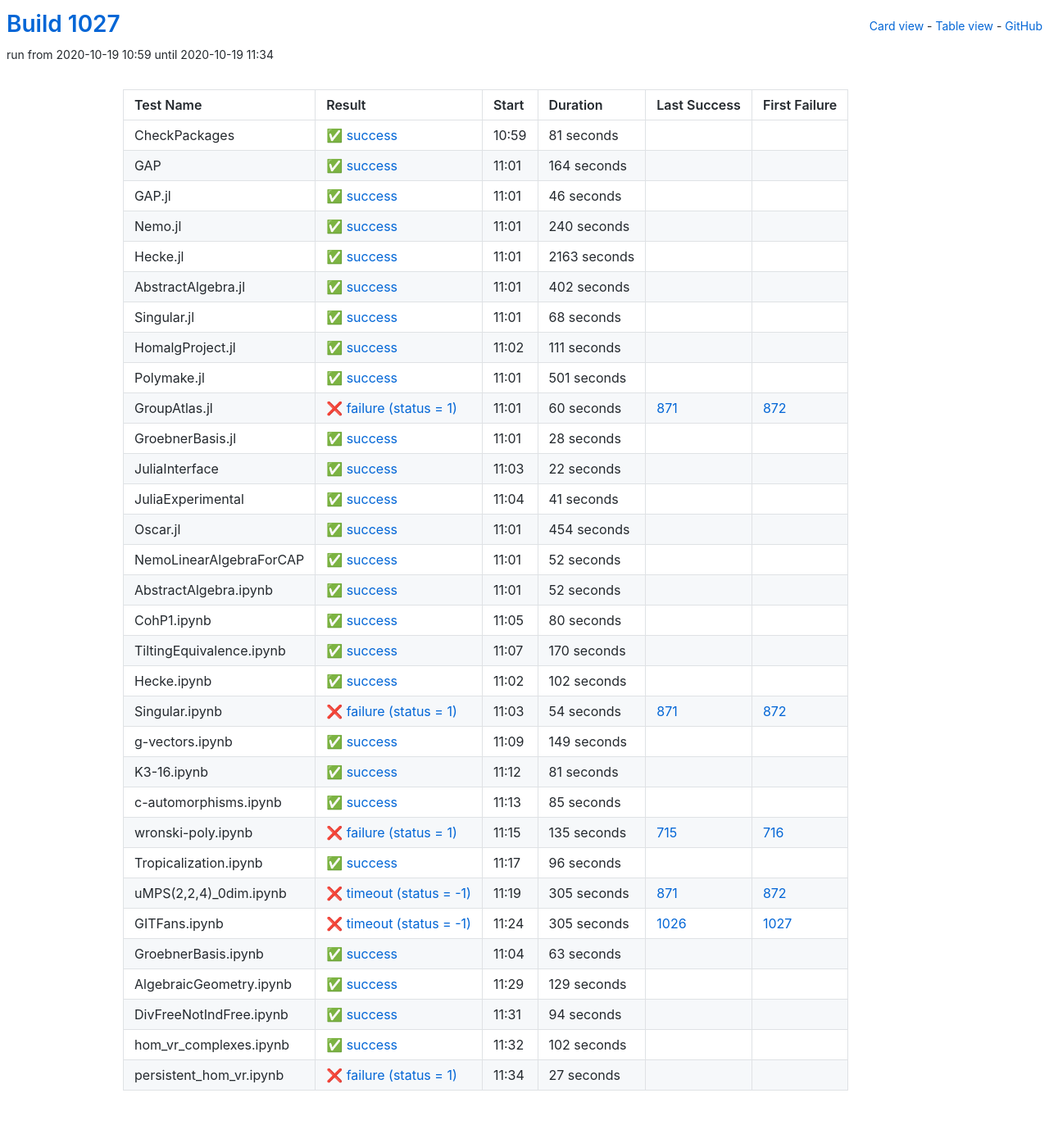
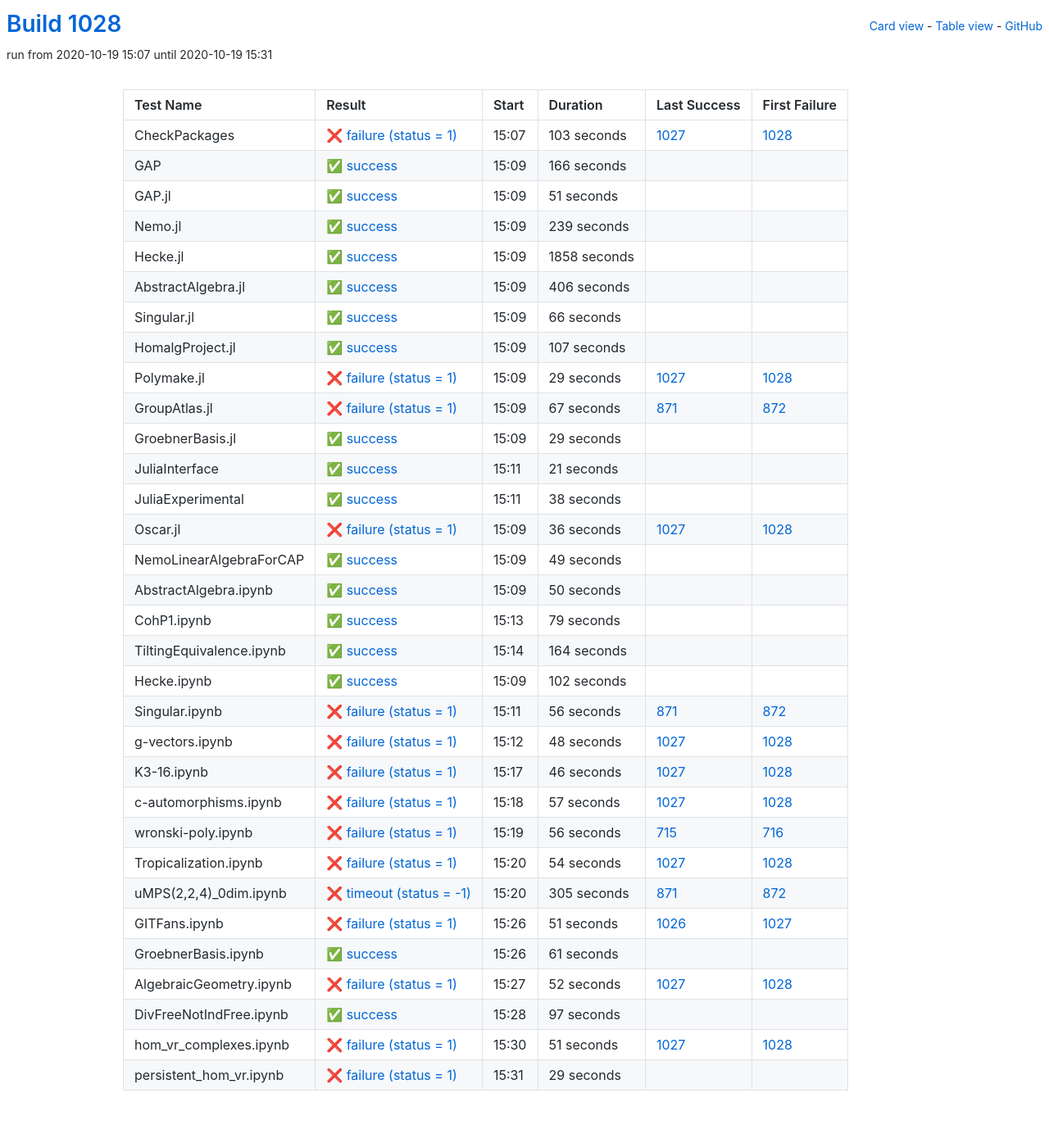
Before and after one commit to oscar-system/oscar-ci-status-stable, a Jekyll site: the page built from table.html, in a window 1280 px wide. Shown: the whole page at 82% size. Built offline with Jekyll 4.4.1, drawn with Linux system fonts in a browser that asks for light colours.

Commit message:
Build #1028

```diff
--- a/_data/ci.yml
+++ b/_data/ci.yml
@@ -1,6 +1,6 @@
 ---
-build: 1027
-build_url: https://oscarci.mathematik.uni-kl.de/job/oscar-stable/1027/
+build: 1028
+build_url: https://oscarci.mathematik.uni-kl.de/job/oscar-stable/1028/
 job: oscar-stable
 organization: oscar-system
 repo: oscar-ci-status-stable
@@ -8,20 +8,212 @@ repourl: https://github.com/oscar-system/oscar-ci-status-stable
 tests:
 - name: CheckPackages
   id: checkpackages
-  log: https://oscarci.mathematik.uni-kl.de/job/oscar-stable/1027/artifact/logs/build-1027/CheckPackages.log
-  start: 2020-10-19 10:59
+  log: https://oscarci.mathematik.uni-kl.de/job/oscar-stable/1028/artifact/logs/build-1028/CheckPackages.log
+  start: 2020-10-19 15:07
+  success: false
+  exitcode: 1
+  status: failure
+  duration: 103
+  last_success: 1027
+  last_success_url: https://oscarci.mathematik.uni-kl.de/job/oscar-stable/1027/
+  first_failure: 1028
+  first_failure_url: https://oscarci.mathematik.uni-kl.de/job/oscar-stable/1028/
+- name: GAP
+  id: gap
+  log: https://oscarci.mathematik.uni-kl.de/job/oscar-stable/1028/artifact/logs/build-1028/GAP.log
+  start: 2020-10-19 15:09
   success: true
   exitcode: 0
   status: success
-  duration: 81
+  duration: 166
   last_success: false
   last_success_url:
   first_failure: false
   first_failure_url:
-- name: GAP
-  id: gap
-  log: https://oscarci.mathematik.uni-kl.de/job/oscar-stable/1027/artifact/logs/build-1027/GAP.log
-  start: 2020-10-19 11:01
+- name: GAP.jl
+  id: gap-jl
+  log: https://oscarci.mathematik.uni-kl.de/job/oscar-stable/1028/artifact/logs/build-1028/GAP.jl.log
+  start: 2020-10-19 15:09
+  success: true
+  exitcode: 0
+  status: success
+  duration: 51
+  last_success: false
+  last_success_url:
+  first_failure: false
+  first_failure_url:
+- name: Nemo.jl
+  id: nemo-jl
+  log: https://oscarci.mathematik.uni-kl.de/job/oscar-stable/1028/artifact/logs/build-1028/Nemo.jl.log
+  start: 2020-10-19 15:09
+  success: true
+  exitcode: 0
+  status: success
+  duration: 239
+  last_success: false
+  last_success_url:
+  first_failure: false
+  first_failure_url:
+- name: Hecke.jl
+  id: hecke-jl
+  log: https://oscarci.mathematik.uni-kl.de/job/oscar-stable/1028/artifact/logs/build-1028/Hecke.jl.log
+  start: 2020-10-19 15:09
+  success: true
+  exitcode: 0
+  status: success
+  duration: 1858
+  last_success: false
+  last_success_url:
+  first_failure: false
+  first_failure_url:
+- name: AbstractAlgebra.jl
+  id: abstractalgebra-jl
+  log: https://oscarci.mathematik.uni-kl.de/job/oscar-stable/1028/artifact/logs/build-1028/AbstractAlgebra.jl.log
+  start: 2020-10-19 15:09
+  success: true
+  exitcode: 0
+  status: success
+  duration: 406
+  last_success: false
+  last_success_url:
+  first_failure: false
+  first_failure_url:
+- name: Singular.jl
+  id: singular-jl
+  log: https://oscarci.mathematik.uni-kl.de/job/oscar-stable/1028/artifact/logs/build-1028/Singular.jl.log
+  start: 2020-10-19 15:09
+  success: true
+  exitcode: 0
+  status: success
+  duration: 66
+  last_success: false
+  last_success_url:
+  first_failure: false
+  first_failure_url:
+- name: HomalgProject.jl
+  id: homalgproject-jl
+  log: https://oscarci.mathematik.uni-kl.de/job/oscar-stable/1028/artifact/logs/build-1028/HomalgProject.jl.log
+  start: 2020-10-19 15:09
+  success: true
+  exitcode: 0
+  status: success
+  duration: 107
+  last_success: false
+  last_success_url:
+  first_failure: false
+  first_failure_url:
+- name: Polymake.jl
+  id: polymake-jl
+  log: https://oscarci.mathematik.uni-kl.de/job/oscar-stable/1028/artifact/logs/build-1028/Polymake.jl.log
+  start: 2020-10-19 15:09
+  success: false
+  exitcode: 1
+  status: failure
+  duration: 29
+  last_success: 1027
+  last_success_url: https://oscarci.mathematik.uni-kl.de/job/oscar-stable/1027/
+  first_failure: 1028
+  first_failure_url: https://oscarci.mathematik.uni-kl.de/job/oscar-stable/1028/
+- name: GroupAtlas.jl
+  id: groupatlas-jl
+  log: https://oscarci.mathematik.uni-kl.de/job/oscar-stable/1028/artifact/logs/build-1028/GroupAtlas.jl.log
+  start: 2020-10-19 15:09
+  success: false
+  exitcode: 1
+  status: failure
+  duration: 67
+  last_success: 871
+  last_success_url: https://oscarci.mathematik.uni-kl.de/job/oscar-stable/871/
+  first_failure: 872
+  first_failure_url: https://oscarci.mathematik.uni-kl.de/job/oscar-stable/872/
+- name: GroebnerBasis.jl
+  id: groebnerbasis-jl
+  log: https://oscarci.mathematik.uni-kl.de/job/oscar-stable/1028/artifact/logs/build-1028/GroebnerBasis.jl.log
+  start: 2020-10-19 15:09
+  success: true
+  exitcode: 0
+  status: success
+  duration: 29
+  last_success: false
+  last_success_url:
+  first_failure: false
+  first_failure_url:
+- name: JuliaInterface
+  id: juliainterface
+  log: https://oscarci.mathematik.uni-kl.de/job/oscar-stable/1028/artifact/logs/build-1028/JuliaInterface.log
+  start: 2020-10-19 15:11
+  success: true
+  exitcode: 0
+  status: success
+  duration: 21
+  last_success: false
+  last_success_url:
+  first_failure: false
+  first_failure_url:
+- name: JuliaExperimental
+  id: juliaexperimental
+  log: https://oscarci.mathematik.uni-kl.de/job/oscar-stable/1028/artifact/logs/build-1028/JuliaExperimental.log
+  start: 2020-10-19 15:11
+  success: true
+  exitcode: 0
+  status: success
+  duration: 38
+  last_success: false
+  last_success_url:
+  first_failure: false
+  first_failure_url:
+- name: Oscar.jl
+  id: oscar-jl
+  log: https://oscarci.mathematik.uni-kl.de/job/oscar-stable/1028/artifact/logs/build-1028/Oscar.jl.log
+  start: 2020-10-19 15:09
+  success: false
+  exitcode: 1
+  status: failure
+  duration: 36
+  last_success: 1027
+  last_success_url: https://oscarci.mathematik.uni-kl.de/job/oscar-stable/1027/
+  first_failure: 1028
+  first_failure_url: https://oscarci.mathematik.uni-kl.de/job/oscar-stable/1028/
+- name: NemoLinearAlgebraForCAP
+  id: nemolinearalgebraforcap
+  log: https://oscarci.mathematik.uni-kl.de/job/oscar-stable/1028/artifact/logs/build-1028/NemoLinearAlgebraForCAP.log
+  start: 2020-10-19 15:09
+  success: true
+  exitcode: 0
+  status: success
+  duration: 49
+  last_success: false
+  last_success_url:
+  first_failure: false
+  first_failure_url:
+- name: AbstractAlgebra.ipynb
+  id: abstractalgebra-ipynb
+  log: https://oscarci.mathematik.uni-kl.de/job/oscar-stable/1028/artifact/logs/build-1028/AbstractAlgebra.ipynb.log
+  start: 2020-10-19 15:09
+  success: true
+  exitcode: 0
+  status: success
+  duration: 50
+  last_success: false
+  last_success_url:
+  first_failure: false
+  first_failure_url:
+- name: CohP1.ipynb
+  id: cohp1-ipynb
+  log: https://oscarci.mathematik.uni-kl.de/job/oscar-stable/1028/artifact/logs/build-1028/CohP1.ipynb.log
+  start: 2020-10-19 15:13
+  success: true
+  exitcode: 0
+  status: success
+  duration: 79
+  last_success: false
+  last_success_url:
+  first_failure: false
+  first_failure_url:
+- name: TiltingEquivalence.ipynb
+  id: tiltingequivalence-ipynb
+  log: https://oscarci.mathematik.uni-kl.de/job/oscar-stable/1028/artifact/logs/build-1028/TiltingEquivalence.ipynb.log
+  start: 2020-10-19 15:14
   success: true
   exitcode: 0
   status: success
@@ -30,202 +222,10 @@ tests:
   last_success_url:
   first_failure: false
   first_failure_url:
-- name: GAP.jl
-  id: gap-jl
-  log: https://oscarci.mathematik.uni-kl.de/job/oscar-stable/1027/artifact/logs/build-1027/GAP.jl.log
-  start: 2020-10-19 11:01
-  success: true
-  exitcode: 0
-  status: success
-  duration: 46
-  last_success: false
-  last_success_url:
-  first_failure: false
-  first_failure_url:
-- name: Nemo.jl
-  id: nemo-jl
-  log: https://oscarci.mathematik.uni-kl.de/job/oscar-stable/1027/artifact/logs/build-1027/Nemo.jl.log
-  start: 2020-10-19 11:01
-  success: true
-  exitcode: 0
-  status: success
-  duration: 240
-  last_success: false
-  last_success_url:
-  first_failure: false
-  first_failure_url:
-- name: Hecke.jl
-  id: hecke-jl
-  log: https://oscarci.mathematik.uni-kl.de/job/oscar-stable/1027/artifact/logs/build-1027/Hecke.jl.log
-  start: 2020-10-19 11:01
-  success: true
-  exitcode: 0
-  status: success
-  duration: 2163
-  last_success: false
-  last_success_url:
-  first_failure: false
-  first_failure_url:
-- name: AbstractAlgebra.jl
-  id: abstractalgebra-jl
-  log: https://oscarci.mathematik.uni-kl.de/job/oscar-stable/1027/artifact/logs/build-1027/AbstractAlgebra.jl.log
-  start: 2020-10-19 11:01
-  success: true
-  exitcode: 0
-  status: success
-  duration: 402
-  last_success: false
-  last_success_url:
-  first_failure: false
-  first_failure_url:
-- name: Singular.jl
-  id: singular-jl
-  log: https://oscarci.mathematik.uni-kl.de/job/oscar-stable/1027/artifact/logs/build-1027/Singular.jl.log
-  start: 2020-10-19 11:01
-  success: true
-  exitcode: 0
-  status: success
-  duration: 68
-  last_success: false
-  last_success_url:
-  first_failure: false
-  first_failure_url:
-- name: HomalgProject.jl
-  id: homalgproject-jl
-  log: https://oscarci.mathematik.uni-kl.de/job/oscar-stable/1027/artifact/logs/build-1027/HomalgProject.jl.log
-  start: 2020-10-19 11:02
-  success: true
-  exitcode: 0
-  status: success
-  duration: 111
-  last_success: false
-  last_success_url:
-  first_failure: false
-  first_failure_url:
-- name: Polymake.jl
-  id: polymake-jl
-  log: https://oscarci.mathematik.uni-kl.de/job/oscar-stable/1027/artifact/logs/build-1027/Polymake.jl.log
-  start: 2020-10-19 11:01
-  success: true
-  exitcode: 0
-  status: success
-  duration: 501
-  last_success: false
-  last_success_url:
-  first_failure: false
-  first_failure_url:
-- name: GroupAtlas.jl
-  id: groupatlas-jl
-  log: https://oscarci.mathematik.uni-kl.de/job/oscar-stable/1027/artifact/logs/build-1027/GroupAtlas.jl.log
-  start: 2020-10-19 11:01
-  success: false
-  exitcode: 1
-  status: failure
-  duration: 60
-  last_success: 871
-  last_success_url: https://oscarci.mathematik.uni-kl.de/job/oscar-stable/871/
-  first_failure: 872
-  first_failure_url: https://oscarci.mathematik.uni-kl.de/job/oscar-stable/872/
-- name: GroebnerBasis.jl
-  id: groebnerbasis-jl
-  log: https://oscarci.mathematik.uni-kl.de/job/oscar-stable/1027/artifact/logs/build-1027/GroebnerBasis.jl.log
-  start: 2020-10-19 11:01
-  success: true
-  exitcode: 0
-  status: success
-  duration: 28
-  last_success: false
-  last_success_url:
-  first_failure: false
-  first_failure_url:
-- name: JuliaInterface
-  id: juliainterface
-  log: https://oscarci.mathematik.uni-kl.de/job/oscar-stable/1027/artifact/logs/build-1027/JuliaInterface.log
-  start: 2020-10-19 11:03
-  success: true
-  exitcode: 0
-  status: success
-  duration: 22
-  last_success: false
-  last_success_url:
-  first_failure: false
-  first_failure_url:
-- name: JuliaExperimental
-  id: juliaexperimental
-  log: https://oscarci.mathematik.uni-kl.de/job/oscar-stable/1027/artifact/logs/build-1027/JuliaExperimental.log
-  start: 2020-10-19 11:04
-  success: true
-  exitcode: 0
-  status: success
-  duration: 41
-  last_success: false
-  last_success_url:
-  first_failure: false
-  first_failure_url:
-- name: Oscar.jl
-  id: oscar-jl
-  log: https://oscarci.mathematik.uni-kl.de/job/oscar-stable/1027/artifact/logs/build-1027/Oscar.jl.log
-  start: 2020-10-19 11:01
-  success: true
-  exitcode: 0
-  status: success
-  duration: 454
-  last_success: false
-  last_success_url:
-  first_failure: false
-  first_failure_url:
-- name: NemoLinearAlgebraForCAP
-  id: nemolinearalgebraforcap
-  log: https://oscarci.mathematik.uni-kl.de/job/oscar-stable/1027/artifact/logs/build-1027/NemoLinearAlgebraForCAP.log
-  start: 2020-10-19 11:01
-  success: true
-  exitcode: 0
-  status: success
-  duration: 52
-  last_success: false
-  last_success_url:
-  first_failure: false
-  first_failure_url:
-- name: AbstractAlgebra.ipynb
-  id: abstractalgebra-ipynb
-  log: https://oscarci.mathematik.uni-kl.de/job/oscar-stable/1027/artifact/logs/build-1027/AbstractAlgebra.ipynb.log
-  start: 2020-10-19 11:01
-  success: true
-  exitcode: 0
-  status: success
-  duration: 52
-  last_success: false
-  last_success_url:
-  first_failure: false
-  first_failure_url:
-- name: CohP1.ipynb
-  id: cohp1-ipynb
-  log: https://oscarci.mathematik.uni-kl.de/job/oscar-stable/1027/artifact/logs/build-1027/CohP1.ipynb.log
-  start: 2020-10-19 11:05
-  success: true
-  exitcode: 0
-  status: success
-  duration: 80
-  last_success: false
-  last_success_url:
-  first_failure: false
-  first_failure_url:
-- name: TiltingEquivalence.ipynb
-  id: tiltingequivalence-ipynb
-  log: https://oscarci.mathematik.uni-kl.de/job/oscar-stable/1027/artifact/logs/build-1027/TiltingEquivalence.ipynb.log
-  start: 2020-10-19 11:07
-  success: true
-  exitcode: 0
-  status: success
-  duration: 170
-  last_success: false
-  last_success_url:
-  first_failure: false
-  first_failure_url:
 - name: Hecke.ipynb
   id: hecke-ipynb
-  log: https://oscarci.mathematik.uni-kl.de/job/oscar-stable/1027/artifact/logs/build-1027/Hecke.ipynb.log
-  start: 2020-10-19 11:02
+  log: https://oscarci.mathematik.uni-kl.de/job/oscar-stable/1028/artifact/logs/build-1028/Hecke.ipynb.log
+  start: 2020-10-19 15:09
   success: true
   exitcode: 0
   status: success
@@ -236,80 +236,80 @@ tests:
   first_failure_url:
 - name: Singular.ipynb
   id: singular-ipynb
-  log: https://oscarci.mathematik.uni-kl.de/job/oscar-stable/1027/artifact/logs/build-1027/Singular.ipynb.log
-  start: 2020-10-19 11:03
+  log: https://oscarci.mathematik.uni-kl.de/job/oscar-stable/1028/artifact/logs/build-1028/Singular.ipynb.log
+  start: 2020-10-19 15:11
   success: false
   exitcode: 1
   status: failure
-  duration: 54
+  duration: 56
   last_success: 871
   last_success_url: https://oscarci.mathematik.uni-kl.de/job/oscar-stable/871/
   first_failure: 872
   first_failure_url: https://oscarci.mathematik.uni-kl.de/job/oscar-stable/872/
 - name: g-vectors.ipynb
   id: g-vectors-ipynb
-  log: https://oscarci.mathematik.uni-kl.de/job/oscar-stable/1027/artifact/logs/build-1027/g-vectors.ipynb.log
-  start: 2020-10-19 11:09
-  success: true
-  exitcode: 0
-  status: success
-  duration: 149
-  last_success: false
-  last_success_url:
-  first_failure: false
-  first_failure_url:
-- name: K3-16.ipynb
-  id: k3-16-ipynb
-  log: https://oscarci.mathematik.uni-kl.de/job/oscar-stable/1027/artifact/logs/build-1027/K3-16.ipynb.log
-  start: 2020-10-19 11:12
-  success: true
-  exitcode: 0
-  status: success
-  duration: 81
-  last_success: false
-  last_success_url:
-  first_failure: false
-  first_failure_url:
-- name: c-automorphisms.ipynb
-  id: c-automorphisms-ipynb
-  log: https://oscarci.mathematik.uni-kl.de/job/oscar-stable/1027/artifact/logs/build-1027/c-automorphisms.ipynb.log
-  start: 2020-10-19 11:13
-  success: true
-  exitcode: 0
-  status: success
-  duration: 85
-  last_success: false
-  last_success_url:
-  first_failure: false
-  first_failure_url:
-- name: wronski-poly.ipynb
-  id: wronski-poly-ipynb
-  log: https://oscarci.mathematik.uni-kl.de/job/oscar-stable/1027/artifact/logs/build-1027/wronski-poly.ipynb.log
-  start: 2020-10-19 11:15
+  log: https://oscarci.mathematik.uni-kl.de/job/oscar-stable/1028/artifact/logs/build-1028/g-vectors.ipynb.log
+  start: 2020-10-19 15:12
   success: false
   exitcode: 1
   status: failure
-  duration: 135
+  duration: 48
+  last_success: 1027
+  last_success_url: https://oscarci.mathematik.uni-kl.de/job/oscar-stable/1027/
+  first_failure: 1028
+  first_failure_url: https://oscarci.mathematik.uni-kl.de/job/oscar-stable/1028/
+- name: K3-16.ipynb
+  id: k3-16-ipynb
+  log: https://oscarci.mathematik.uni-kl.de/job/oscar-stable/1028/artifact/logs/build-1028/K3-16.ipynb.log
+  start: 2020-10-19 15:17
+  success: false
+  exitcode: 1
+  status: failure
+  duration: 46
+  last_success: 1027
+  last_success_url: https://oscarci.mathematik.uni-kl.de/job/oscar-stable/1027/
+  first_failure: 1028
+  first_failure_url: https://oscarci.mathematik.uni-kl.de/job/oscar-stable/1028/
+- name: c-automorphisms.ipynb
+  id: c-automorphisms-ipynb
+  log: https://oscarci.mathematik.uni-kl.de/job/oscar-stable/1028/artifact/logs/build-1028/c-automorphisms.ipynb.log
+  start: 2020-10-19 15:18
+  success: false
+  exitcode: 1
+  status: failure
+  duration: 57
+  last_success: 1027
+  last_success_url: https://oscarci.mathematik.uni-kl.de/job/oscar-stable/1027/
+  first_failure: 1028
+  first_failure_url: https://oscarci.mathematik.uni-kl.de/job/oscar-stable/1028/
+- name: wronski-poly.ipynb
+  id: wronski-poly-ipynb
+  log: https://oscarci.mathematik.uni-kl.de/job/oscar-stable/1028/artifact/logs/build-1028/wronski-poly.ipynb.log
+  start: 2020-10-19 15:19
+  success: false
+  exitcode: 1
+  status: failure
+  duration: 56
   last_success: 715
   last_success_url: https://oscarci.mathematik.uni-kl.de/job/oscar-stable/715/
   first_failure: 716
   first_failure_url: https://oscarci.mathematik.uni-kl.de/job/oscar-stable/716/
 - name: Tropicalization.ipynb
   id: tropicalization-ipynb
-  log: https://oscarci.mathematik.uni-kl.de/job/oscar-stable/1027/artifact/logs/build-1027/Tropicalization.ipynb.log
-  start: 2020-10-19 11:17
-  success: true
-  exitcode: 0
-  status: success
-  duration: 96
-  last_success: false
-  last_success_url:
-  first_failure: false
-  first_failure_url:
+  log: https://oscarci.mathematik.uni-kl.de/job/oscar-stable/1028/artifact/logs/build-1028/Tropicalization.ipynb.log
+  start: 2020-10-19 15:20
+  success: false
+  exitcode: 1
+  status: failure
+  duration: 54
+  last_success: 1027
+  last_success_url: https://oscarci.mathematik.uni-kl.de/job/oscar-stable/1027/
+  first_failure: 1028
+  first_failure_url: https://oscarci.mathematik.uni-kl.de/job/oscar-stable/1028/
 - name: uMPS(2,2,4)_0dim.ipynb
   id: umps-2-2-4-0dim-ipynb
-  log: https://oscarci.mathematik.uni-kl.de/job/oscar-stable/1027/artifact/logs/build-1027/uMPS-2-2-4-_0dim.ipynb.log
-  start: 2020-10-19 11:19
+  log: https://oscarci.mathematik.uni-kl.de/job/oscar-stable/1028/artifact/logs/build-1028/uMPS-2-2-4-_0dim.ipynb.log
+  start: 2020-10-19 15:20
   success: false
   exitcode: -1
   status: timeout
@@ -320,73 +320,73 @@ tests:
   first_failure_url: https://oscarci.mathematik.uni-kl.de/job/oscar-stable/872/
 - name: GITFans.ipynb
   id: gitfans-ipynb
-  log: https://oscarci.mathematik.uni-kl.de/job/oscar-stable/1027/artifact/logs/build-1027/GITFans.ipynb.log
-  start: 2020-10-19 11:24
+  log: https://oscarci.mathematik.uni-kl.de/job/oscar-stable/1028/artifact/logs/build-1028/GITFans.ipynb.log
+  start: 2020-10-19 15:26
   success: false
-  exitcode: -1
-  status: timeout
-  duration: 305
+  exitcode: 1
+  status: failure
+  duration: 51
   last_success: 1026
   last_success_url: https://oscarci.mathematik.uni-kl.de/job/oscar-stable/1026/
   first_failure: 1027
   first_failure_url: https://oscarci.mathematik.uni-kl.de/job/oscar-stable/1027/
 - name: GroebnerBasis.ipynb
   id: groebnerbasis-ipynb
-  log: https://oscarci.mathematik.uni-kl.de/job/oscar-stable/1027/artifact/logs/build-1027/GroebnerBasis.ipynb.log
-  start: 2020-10-19 11:04
+  log: https://oscarci.mathematik.uni-kl.de/job/oscar-stable/1028/artifact/logs/build-1028/GroebnerBasis.ipynb.log
+  start: 2020-10-19 15:26
   success: true
   exitcode: 0
   status: success
-  duration: 63
+  duration: 61
   last_success: false
   last_success_url:
   first_failure: false
   first_failure_url:
 - name: AlgebraicGeometry.ipynb
   id: algebraicgeometry-ipynb
-  log: https://oscarci.mathematik.uni-kl.de/job/oscar-stable/1027/artifact/logs/build-1027/AlgebraicGeometry.ipynb.log
-  start: 2020-10-19 11:29
+  log: https://oscarci.mathematik.uni-kl.de/job/oscar-stable/1028/artifact/logs/build-1028/AlgebraicGeometry.ipynb.log
+  start: 2020-10-19 15:27
+  success: false
+  exitcode: 1
+  status: failure
+  duration: 52
+  last_success: 1027
+  last_success_url: https://oscarci.mathematik.uni-kl.de/job/oscar-stable/1027/
+  first_failure: 1028
+  first_failure_url: https://oscarci.mathematik.uni-kl.de/job/oscar-stable/1028/
+- name: DivFreeNotIndFree.ipynb
+  id: divfreenotindfree-ipynb
+  log: https://oscarci.mathematik.uni-kl.de/job/oscar-stable/1028/artifact/logs/build-1028/DivFreeNotIndFree.ipynb.log
+  start: 2020-10-19 15:28
   success: true
   exitcode: 0
   status: success
-  duration: 129
-  last_success: false
-  last_success_url:
-  first_failure: false
-  first_failure_url:
-- name: DivFreeNotIndFree.ipynb
-  id: divfreenotindfree-ipynb
-  log: https://oscarci.mathematik.uni-kl.de/job/oscar-stable/1027/artifact/logs/build-1027/DivFreeNotIndFree.ipynb.log
-  start: 2020-10-19 11:31
-  success: true
-  exitcode: 0
-  status: success
-  duration: 94
+  duration: 97
   last_success: false
   last_success_url:
   first_failure: false
   first_failure_url:
 - name: hom_vr_complexes.ipynb
   id: hom-vr-complexes-ipynb
-  log: https://oscarci.mathematik.uni-kl.de/job/oscar-stable/1027/artifact/logs/build-1027/hom_vr_complexes.ipynb.log
-  start: 2020-10-19 11:32
-  success: true
-  exitcode: 0
-  status: success
-  duration: 102
+  log: https://oscarci.mathematik.uni-kl.de/job/oscar-stable/1028/artifact/logs/build-1028/hom_vr_complexes.ipynb.log
+  start: 2020-10-19 15:30
+  success: false
+  exitcode: 1
+  status: failure
+  duration: 51
+  last_success: 1027
+  last_success_url: https://oscarci.mathematik.uni-kl.de/job/oscar-stable/1027/
+  first_failure: 1028
+  first_failure_url: https://oscarci.mathematik.uni-kl.de/job/oscar-stable/1028/
+- name: persistent_hom_vr.ipynb
+  id: persistent-hom-vr-ipynb
+  log: https://oscarci.mathematik.uni-kl.de/job/oscar-stable/1028/artifact/logs/build-1028/persistent_hom_vr.ipynb.log
+  start: 2020-10-19 15:31
+  success: false
+  exitcode: 1
+  status: failure
+  duration: 29
   last_success: false
   last_success_url:
   first_failure: false
   first_failure_url:
-- name: persistent_hom_vr.ipynb
-  id: persistent-hom-vr-ipynb
-  log: https://oscarci.mathematik.uni-kl.de/job/oscar-stable/1027/artifact/logs/build-1027/persistent_hom_vr.ipynb.log
-  start: 2020-10-19 11:34
-  success: false
-  exitcode: 1
-  status: failure
-  duration: 27
-  last_success: false
-  last_success_url:
-  first_failure: false
-  first_failure_url:
```
Also changed, not shown: README.md.
